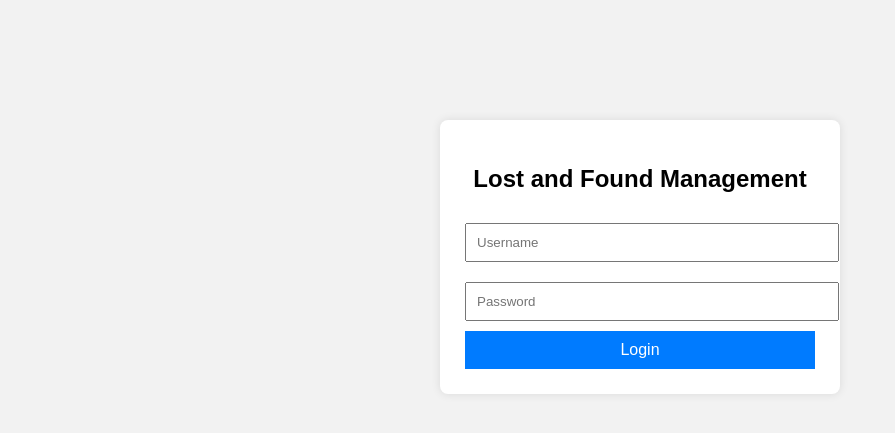
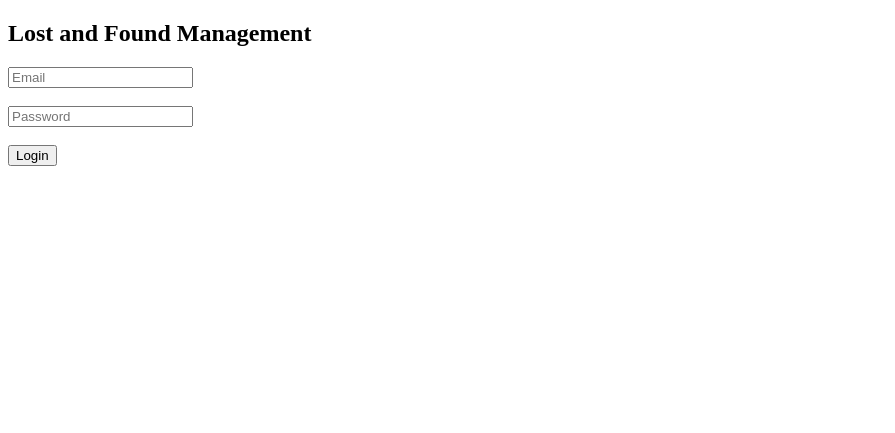
Before and after one commit to Monica52272/lost-and-found, a Flask app: page / in a window 1280 px wide. Shown: the top 433 px of the page, without its empty margins (0-895 px from the left). Run offline with Flask 3, Linux system fonts and the light colour scheme; parts of the project's set-up code (start-up, migrations or seed data) failed here and were passed over.

Commit message:
fixed login and added default user

```diff
--- a/app.py
+++ b/app.py
@@ -1,56 +1,66 @@
-from flask import Flask, render_template, request, redirect, url_for, session
+from flask import Flask, render_template, request, redirect, url_for, flash
 import sqlite3
 import os
 
 app = Flask(__name__)
-app.secret_key = "lost_and_found_secret"
+app.secret_key = "lostandfound"
 
-# ---------- DATABASE PATH (RENDER SAFE) ----------
-BASE_DIR = os.path.dirname(os.path.abspath(__file__))
-DB_PATH = os.path.join(BASE_DIR, "database.db")
+DB_NAME = "database.db"
 
-# ---------- DB CONNECTION ----------
-def get_db_connection():
-    conn = sqlite3.connect(DB_PATH)
-    conn.row_factory = sqlite3.Row
-    return conn
+# ---------- DATABASE INIT ----------
+def init_db():
+    conn = sqlite3.connect(DB_NAME)
+    cur = conn.cursor()
 
-# ---------- HOME / LOGIN PAGE ----------
+    cur.execute("""
+    CREATE TABLE IF NOT EXISTS users (
+        id INTEGER PRIMARY KEY AUTOINCREMENT,
+        email TEXT UNIQUE,
+        password TEXT
+    )
+    """)
+
+    # default user insert (only once)
+    cur.execute("SELECT * FROM users WHERE email=?", ("admin@gmail.com",))
+    if cur.fetchone() is None:
+        cur.execute(
+            "INSERT INTO users (email, password) VALUES (?, ?)",
+            ("admin@gmail.com", "admin123")
+        )
+
+    conn.commit()
+    conn.close()
+
+init_db()
+
+# ---------- ROUTES ----------
 @app.route("/", methods=["GET", "POST"])
 def login():
     if request.method == "POST":
-        username = request.form["username"]
+        email = request.form["email"]
         password = request.form["password"]
 
-        conn = get_db_connection()
-        user = conn.execute(
-            "SELECT * FROM users WHERE username=? AND password=?",
-            (username, password)
-        ).fetchone()
+        conn = sqlite3.connect(DB_NAME)
+        cur = conn.cursor()
+        cur.execute(
+            "SELECT * FROM users WHERE email=? AND password=?",
+            (email, password)
+        )
+        user = cur.fetchone()
         conn.close()
 
         if user:
-            session["user"] = username
             return redirect(url_for("dashboard"))
         else:
-            return "Invalid login details"
+            flash("Invalid login details")
 
     return render_template("login.html")
 
-# ---------- DASHBOARD ----------
+
 @app.route("/dashboard")
 def dashboard():
-    if "user" not in session:
-        return redirect(url_for("login"))
-    return render_template("dashboard.html", user=session["user"])
+    return "<h1>Lost and Found Management - Dashboard</h1>"
 
-# ---------- LOGOUT ----------
-@app.route("/logout")
-def logout():
-    session.pop("user", None)
-    return redirect(url_for("login"))
 
-# ---------- RENDER IMPORTANT PART ----------
 if __name__ == "__main__":
-    port = int(os.environ.get("PORT", 5000))
-    app.run(host="0.0.0.0", port=port)
+    app.run(debug=True)
--- a/templates/login.html
+++ b/templates/login.html
@@ -2,54 +2,22 @@
 <html>
 <head>
     <title>Login - Lost & Found</title>
-    <style>
-        body {
-            font-family: Arial;
-            background: #f2f2f2;
-        }
-        .box {
-            width: 350px;
-            margin: 120px auto;
-            padding: 25px;
-            background: white;
-            border-radius: 8px;
-            box-shadow: 0 0 10px rgba(0,0,0,0.1);
-        }
-        h2 {
-            text-align: center;
-            margin-bottom: 20px;
-        }
-        input {
-            width: 100%;
-            padding: 10px;
-            margin: 10px 0;
-        }
-        button {
-            width: 100%;
-            padding: 10px;
-            background: #007bff;
-            color: white;
-            border: none;
-            font-size: 16px;
-            cursor: pointer;
-        }
-        button:hover {
-            background: #0056b3;
-        }
-    </style>
 </head>
 <body>
 
-<div class="box">
-    <h2>Lost and Found Management</h2>
+<h2>Lost and Found Management</h2>
 
-    <form method="POST">
-        <input type="text" name="username" placeholder="Username" required>
-        <input type="password" name="password" placeholder="Password" required>
+<form method="POST">
+    <input type="email" name="email" placeholder="Email" required><br><br>
+    <input type="password" name="password" placeholder="Password" required><br><br>
+    <button type="submit">Login</button>
+</form>
 
-        <button type="submit">Login</button>
-    </form>
-</div>
+{% with messages = get_flashed_messages() %}
+  {% if messages %}
+    <p style="color:red;">{{ messages[0] }}</p>
+  {% endif %}
+{% endwith %}
 
 </body>
 </html>
```
